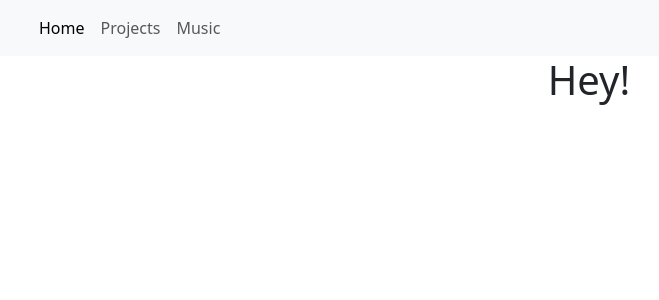
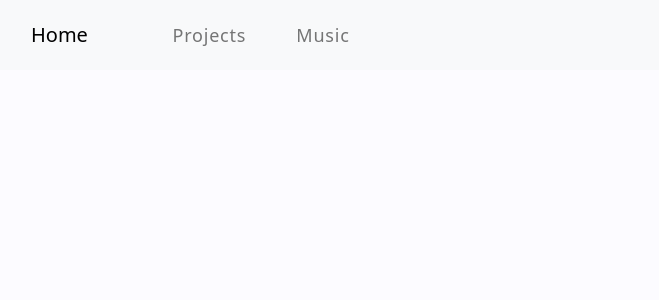
Before and after one commit to dbaitech/personal-website, a React (Create React App) app in the folder my-website/: page / in a window 1280 px wide. Shown: the top 300 px of the page, without its empty margins (51-710 px from the left). Built offline with nearby package versions, Linux system fonts and the light colour scheme.

Commit message:
Added some navbar styling

```diff
--- a/my-website/src/App.css
+++ b/my-website/src/App.css
@@ -1,3 +1,36 @@
+/*Default CSS*/
+* {
+  margin: 0;
+  padding: 0;
+  box-sizing: border-box;
+}
+
+html {
+  scroll-behavior: smooth;
+  scroll-padding-top: 75px;
+}
+
+body {
+  font-weight: 400;
+  overflow-x: hidden;
+  position: relative;
+  background-color: #fcfbff !important;
+  color: #fff;
+  font-family: "Segoe UI";
+}
+
+h1,
+h2,
+h3,
+h4,
+h5,
+h6 {
+  margin: 0;
+  padding: 0;
+  line-height: normal;
+  color: #fff;
+}
+
 .App {
   text-align: center;
 }
--- a/my-website/src/App.js
+++ b/my-website/src/App.js
@@ -3,7 +3,7 @@
 function App() {
   return (
     <div className="App">
-      <h1>Hey!</h1>
+      <h1>Hey, I'm Diana!</h1>
     </div>
   );
 }
--- /dev/null
+++ b/my-website/src/components/Header/Header.css
@@ -0,0 +1,84 @@
+nav.navbar {
+  padding: 15px 0;
+  position: fixed;
+  width: 100%;
+  top: 0;
+  z-index: 9999;
+  transition: 0.32s ease-in-out;
+}
+
+nav.navbar a.navbar-brand {
+  width: 9%;
+}
+
+nav.navbar .navbar-nav .nav-link.navbar-link {
+  font-weight: 400;
+  color: #494949 !important;
+  letter-spacing: 0.8px;
+  padding: 0 25px;
+  font-size: 18px;
+  opacity: 0.75;
+}
+
+nav.navbar .navbar-nav a.nav-link.navbar-link:hover,
+nav.navbar .navbar-nav a.nav-link.navbar-link.active {
+  opacity: 1;
+}
+
+.navbar-text button {
+  font-weight: 700;
+  color: #fff;
+  border: 1px solid #fff;
+  padding: 18px 34px;
+  font-size: 18px;
+  margin-left: 18px;
+  position: relative;
+  background-color: transparent;
+  transition: 0.3s ease-in-out;
+}
+
+nav.navbar .navbar-toggler:active,
+nav.navbar .navbar-toggler:focus {
+  outline: none;
+  box-shadow: none;
+}
+nav.navbar .navbar-toggler-icon {
+  width: 24px;
+  height: 17px;
+  background-image: none;
+  position: relative;
+  border-bottom: 2px solid #fff;
+  transition: all 300ms linear;
+  top: -2px;
+}
+nav.navbar .navbar-toggler-icon:focus {
+  border-bottom: 2px solid #fff;
+}
+nav.navbar .navbar-toggler-icon:after,
+nav.navbar .navbar-toggler-icon:before {
+  width: 24px;
+  position: absolute;
+  height: 2px;
+  background-color: #fff;
+  top: 0;
+  left: 0;
+  content: "";
+  z-index: 2;
+  transition: all 300ms linear;
+}
+nav.navbar .navbar-toggler-icon:after {
+  top: 8px;
+}
+nav.navbar .navbar-toggler[aria-expanded="true"] .navbar-toggler-icon:after {
+  transform: rotate(45deg);
+  background-color: #fff;
+  height: 2px;
+}
+nav.navbar .navbar-toggler[aria-expanded="true"] .navbar-toggler-icon:before {
+  transform: translateY(8px) rotate(-45deg);
+  background-color: #fff;
+  height: 2px;
+}
+nav.navbar .navbar-toggler[aria-expanded="true"] .navbar-toggler-icon {
+  border-color: transparent;
+}
--- a/my-website/src/components/Header/Header.js
+++ b/my-website/src/components/Header/Header.js
@@ -1,23 +1,56 @@
 import React, { useState } from "react";
 import Container from "react-bootstrap/Container";
-import Nav from "react-bootstrap/Nav";
-import Navbar from "react-bootstrap/Navbar";
+import { Nav, Navbar } from "react-bootstrap";
 import { LinkContainer } from "react-router-bootstrap";
+import "bootstrap/dist/css/bootstrap.min.css";
+import "./Header.css";
 
 function Header() {
+  const [activeLink, setActiveLink] = useState("home");
+
+  const updateActiveLink = (value) => {
+    setActiveLink(value);
+  };
+
   return (
-    <Navbar bg="light" expand="lg">
+    <Navbar bg="light" expand="lg" className={"header"}>
       <Container>
+        <LinkContainer to="/">
+          <Navbar.Brand
+            className={
+              activeLink === "projects" ? "active navbar-link" : "navbar-link"
+            }
+            onClick={() => updateActiveLink("home")}
+          >
+            Home
+          </Navbar.Brand>
+        </LinkContainer>
+        <Navbar.Toggle aria-controls="basic-navbar-nav">
+          <span className="navbar-toggler-icon"></span>
+        </Navbar.Toggle>
         <Navbar.Collapse id="basic-navbar-nav">
           <Nav className="me-auto">
-            <LinkContainer to="/">
-              <Nav.Link>Home</Nav.Link>
-            </LinkContainer>
             <LinkContainer to="/projects">
-              <Nav.Link>Projects</Nav.Link>
+              <Nav.Link
+                className={
+                  activeLink === "projects"
+                    ? "active navbar-link"
+                    : "navbar-link"
+                }
+                onClick={() => updateActiveLink("projects")}
+              >
+                Projects
+              </Nav.Link>
             </LinkContainer>
             <LinkContainer to="/music">
-              <Nav.Link>Music</Nav.Link>
+              <Nav.Link
+                className={
+                  activeLink === "music" ? "active navbar-link" : "navbar-link"
+                }
+                onClick={() => updateActiveLink("music")}
+              >
+                Music
+              </Nav.Link>
             </LinkContainer>
           </Nav>
         </Navbar.Collapse>
--- a/my-website/src/index.js
+++ b/my-website/src/index.js
@@ -2,7 +2,6 @@
 import ReactDOM from "react-dom/client";
 import "./index.css";
 import App from "./App";
-import "bootstrap/dist/css/bootstrap.min.css";
 import { BrowserRouter as Router, Routes, Route } from "react-router-dom";
 import Header from "./components/Header/Header";
 
```
